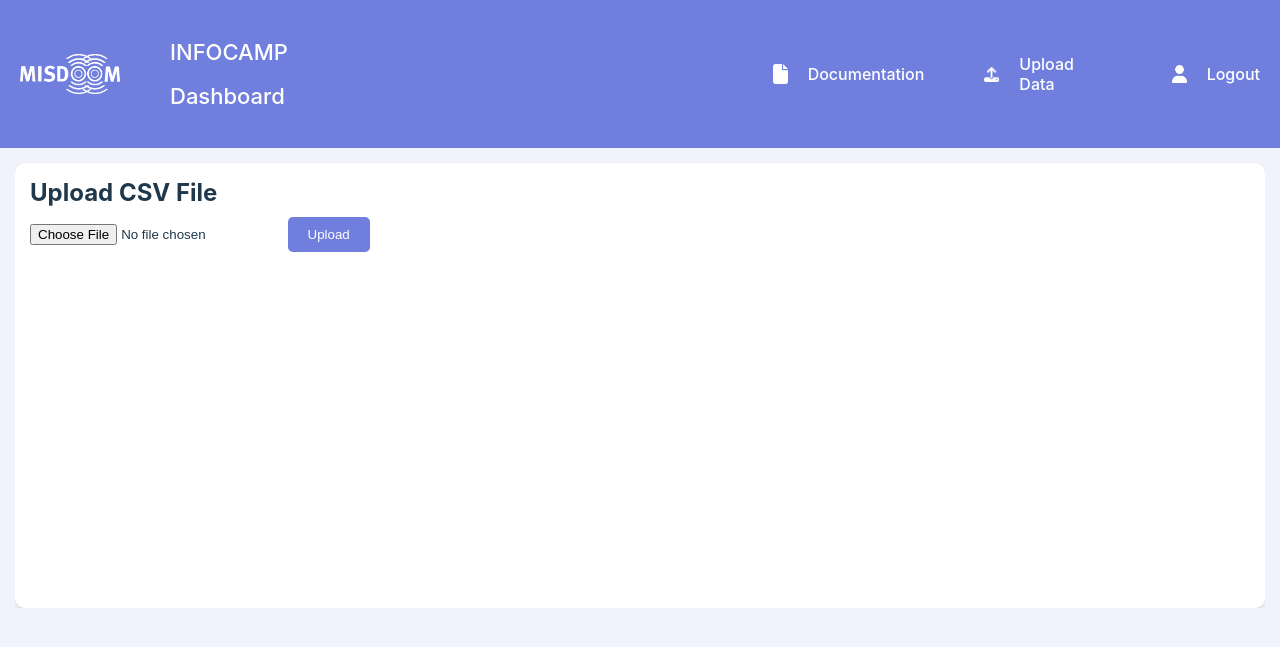
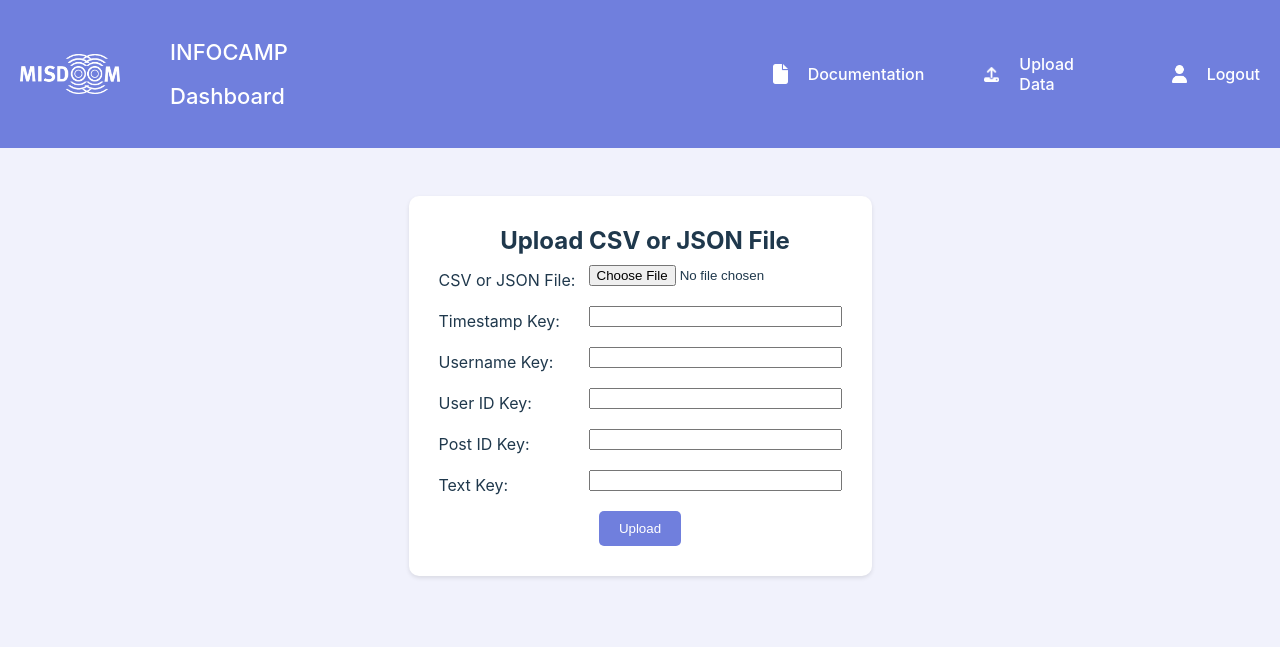
Before and after one commit to infocamp-muenster/infocamp, a Django app: page /upload/ in a window 1280 px wide. Shown: the top 647 px of the page. Run offline with Django 5.2, Linux system fonts and the light colour scheme.

Commit message:
Data Upload Funktion eingebaut

```diff
--- a/Frontend/templates/Frontend/upload.html
+++ b/Frontend/templates/Frontend/upload.html
@@ -1,63 +1,109 @@
-{% load static %}
+<!DOCTYPE html>
+<html lang="en">
 <head>
+    {% load static %}
     <meta charset="UTF-8">
     <meta name="viewport" content="width=device-width, initial-scale=1.0">
     <title>Infocamp</title>
     <link rel="stylesheet" href="{% static 'styles/style.css' %}">
+    <style>
+        .upload_form {
+            background-color: #fff;
+            padding: 20px;
+            border-radius: 10px;
+            box-shadow: 0 2px 4px rgba(0, 0, 0, 0.1);
+            margin: auto;
+            max-width: 600px;
+            text-align: left;
+        }
+        .upload_form h2 {
+            text-align: center;
+            color: var(--font-color);
+        }
+        .upload_form label {
+            display: inline-block;
+            width: 150px;
+            text-align: left;
+        }
+        .upload_form input[type="text"],
+        .upload_form input[type="file"] {
+            text-align: left;
+            margin-bottom: 10px;
+            flex: 1;
+        }
+        .upload_form div {
+            margin-bottom: 10px;
+            display: flex;
+            justify-content: space-between;
+            align-items: center;
+        }
+        .upload_form button {
+            background-color: var(--bg-blue);
+            border: none;
+            color: #fff;
+            padding: 10px 20px;
+            border-radius: 5px;
+            cursor: pointer;
+            display: block;
+            margin: auto;
+        }
+        .upload_form form {
+            display: flex;
+            flex-direction: column;
+        }
+    </style>
 </head>
 <body>
     <header class="header">
         <a href="/realtime" style="margin-right: 23%;">
-            <img src="{% static 'images/misdoom_logo.png' %}" alt="Misdoom Logo", style="filter: brightness(0) invert(1);">
+            <img src="{% static 'images/misdoom_logo.png' %}" alt="Misdoom Logo" style="filter: brightness(0) invert(1);">
             <h1 style="margin: 30px 30px 30px 30px;">INFOCAMP Dashboard</h1>
         </a>
         <div class="header-documentation">
-            <img src="{% static 'images/file-solid.png' %}" alt="File Solid", style="width: 15px;">
-            <a href="/documentation/">Documentation</span>
+            <img src="{% static 'images/file-solid.png' %}" alt="File Solid" style="width: 15px;">
+            <a href="/documentation/">Documentation</a>
         </div>
         <div class="header-upload">
-            <img src="{% static 'images/upload-solid.png' %}" alt="Upload Solid", style="width: 15px;">
-            <a href="#">Upload Data</span>
+            <img src="{% static 'images/upload-solid.png' %}" alt="Upload Solid" style="width: 15px;">
+            <a href="#">Upload Data</a>
         </div>
         <div class="header-settings">
-            <img src="{% static 'images/user-solid.png' %}" alt="User Solid", style="width: 15px;">
+            <img src="{% static 'images/user-solid.png' %}" alt="User Solid" style="width: 15px;">
             <a href="/logout/">Logout</a>
         </div>
     </header>
     <div class="main-body">
-        <div class="widget upload_form" style="grid-column: span 12;grid-row: span 4;">
-            <h2>Upload CSV File</h1>
+        <div class="widget upload_form" style="grid-column: span 12; grid-row: span 4;">
+            <h2>Upload CSV or JSON File</h2>
             <form method="post" enctype="multipart/form-data">
                 {% csrf_token %}
-                <input type="file" name="csv_file" accept=".csv">
+                <div>
+                    <label for="csv_file">CSV or JSON File:</label>
+                    <input type="file" name="csv_file" accept=".csv, .json" required>
+                </div>
+                <div>
+                    <label for="timestamp_key">Timestamp Key:</label>
+                    <input type="text" name="timestamp_key" required>
+                </div>
+                <div>
+                    <label for="username_key">Username Key:</label>
+                    <input type="text" name="username_key" required>
+                </div>
+                <div>
+                    <label for="user_id_key">User ID Key:</label>
+                    <input type="text" name="user_id_key" required>
+                </div>
+                <div>
+                    <label for="post_id_key">Post ID Key:</label>
+                    <input type="text" name="post_id_key" required>
+                </div>
+                <div>
+                    <label for="text_key">Text Key:</label>
+                    <input type="text" name="text_key" required>
+                </div>
                 <button type="submit">Upload</button>
             </form>
         </div>
     </div>
-    <!--
-    If data was uploaded it preview could be shown
-    {% if data %}
-    <h2>Uploaded Data</h2>
-    <table border="1">
-        <thead>
-            <tr>
-                <th>tweets</th>
-                <th>created_at</th>
-                <th>user</th>
-                <th>language</th>
-            </tr>
-        </thead>
-        <tbody>
-            {% for row in data %}
-            <tr>
-                <td>{{ row.tweets }}</td>
-                <td>{{ row.created_at }}</td>
-                <td>{{ row.user }}</td>
-                <td>{{ row.language }}</td>
-            </tr>
-            {% endfor %}
-        </tbody>
-    </table>
-    {% endif %}
-    -->
 </body>
+</html>
--- a/Frontend/views.py
+++ b/Frontend/views.py
@@ -4,9 +4,14 @@ from django.contrib.auth.decorators import login_required
 from django.contrib.auth.models import User
 from django.contrib.auth import authenticate, login, logout
 from django.contrib.auth.forms import UserCreationForm
+
+from Datamanagement.Database import Database
+from Datamanagement.mapping import map_data_to_json
 from .forms import CSVUploadForm
 from django.contrib.auth.hashers import make_password
 import csv
+import json
+import os
 
 # LoginPage (Detects if Login or Signup. User database call)
 def loginPage(request):
@@ -75,12 +80,34 @@ def upload(request):
         form = CSVUploadForm(request.POST, request.FILES)
         if form.is_valid():
             csv_file = request.FILES['csv_file']
-            decoded_file = csv_file.read().decode('utf-8').splitlines()
-            reader = csv.DictReader(decoded_file, delimiter=';')
-            for row in reader:
-                data.append(row)
+            file_name = os.path.splitext(csv_file.name)[0]  # Extrahieren des Dateinamens ohne Erweiterung
 
-            # TODO: Datenbank connection und das df dort abspeichern
+            # Extrahieren der benutzerdefinierten Attribute
+            timestamp_key = request.POST['timestamp_key']
+            username_key = request.POST['username_key']
+            user_id_key = request.POST['user_id_key']
+            post_id_key = request.POST['post_id_key']
+            text_key = request.POST['text_key']
+
+            # Überprüfen des Dateiformats
+            file_extension = os.path.splitext(csv_file.name)[1].lower()
+            if file_extension == '.csv':
+                decoded_file = csv_file.read().decode('utf-8').splitlines()
+                reader = csv.DictReader(decoded_file, delimiter=';')
+                for row in reader:
+                    data.append(row)
+            elif file_extension == '.json':
+                data = json.load(csv_file)
+            else:
+                raise ValueError("Unsupported file format. Only JSON and CSV are supported.")
+
+            # Daten mapping
+            mapped_data = map_data_to_json(data, timestamp_key, username_key, user_id_key, post_id_key, text_key)
+
+            # Speichern der gemappten Daten in der Datenbank
+            db = Database()
+            db.upload(index=file_name, data=json.loads(mapped_data))  # Verwenden des Dateinamens als Index
+
             return redirect('Realtime')
     else:
         form = CSVUploadForm()
--- a/Microclustering/thread_micro_clustering.py
+++ b/Microclustering/thread_micro_clustering.py
@@ -4,8 +4,8 @@ from Microclustering.micro_clustering import main_loop
 
 class Micro_Clustering_Thread(threading.Thread):
     def run(self):
-        ssh_user = 'okamps' # 'bwulf'
-        ssh_private_key = '/home/ssh-keys/database_connection' # '/Users/bastianwulf/.ssh/id_rsa_uni'
+        ssh_user = 'theitger' # 'bwulf'
+        ssh_private_key = '/Users/theitger/.ssh/id_rsa' # '/Users/bastianwulf/.ssh/id_rsa_uni'
         tunnel1, tunnel2 = Database.create_ssh_tunnel(ssh_user, ssh_private_key)
         tunnel1.start()
         tunnel2.start()
```
Also changed, not shown: Datamanagement/Database.py (+3 -10 lines), Datamanagement/mapping.py (added, +19 -0 lines), db.sqlite3.
